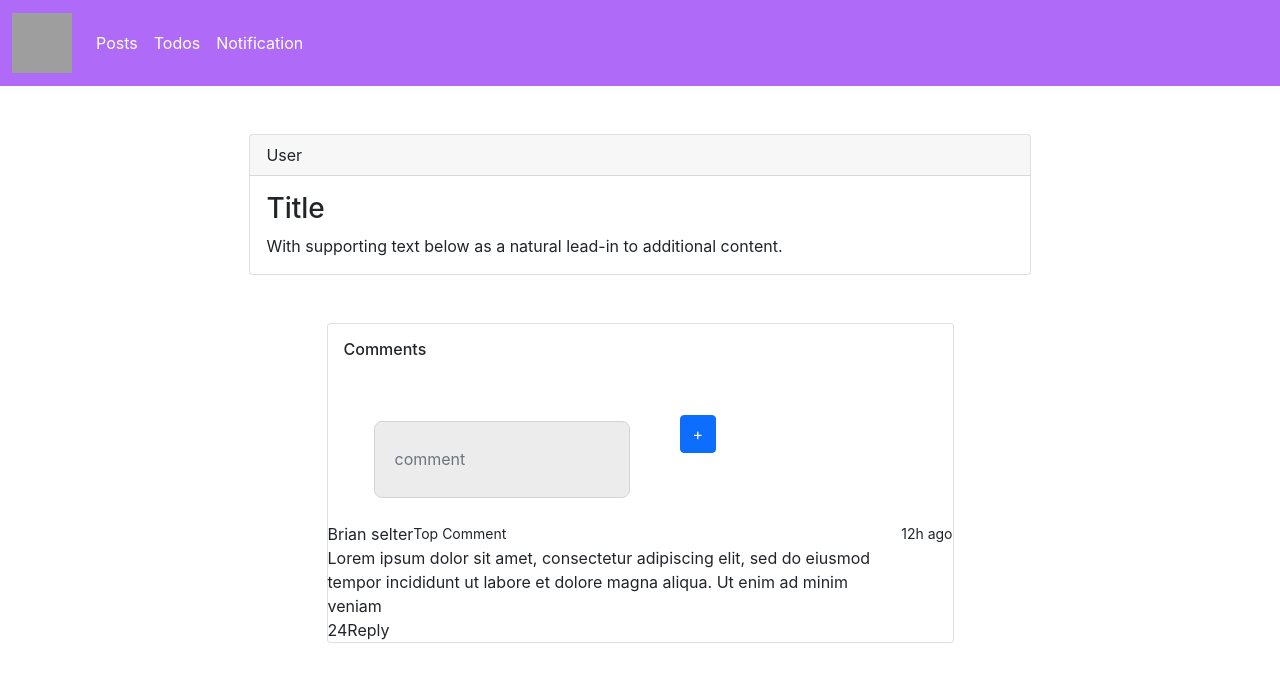
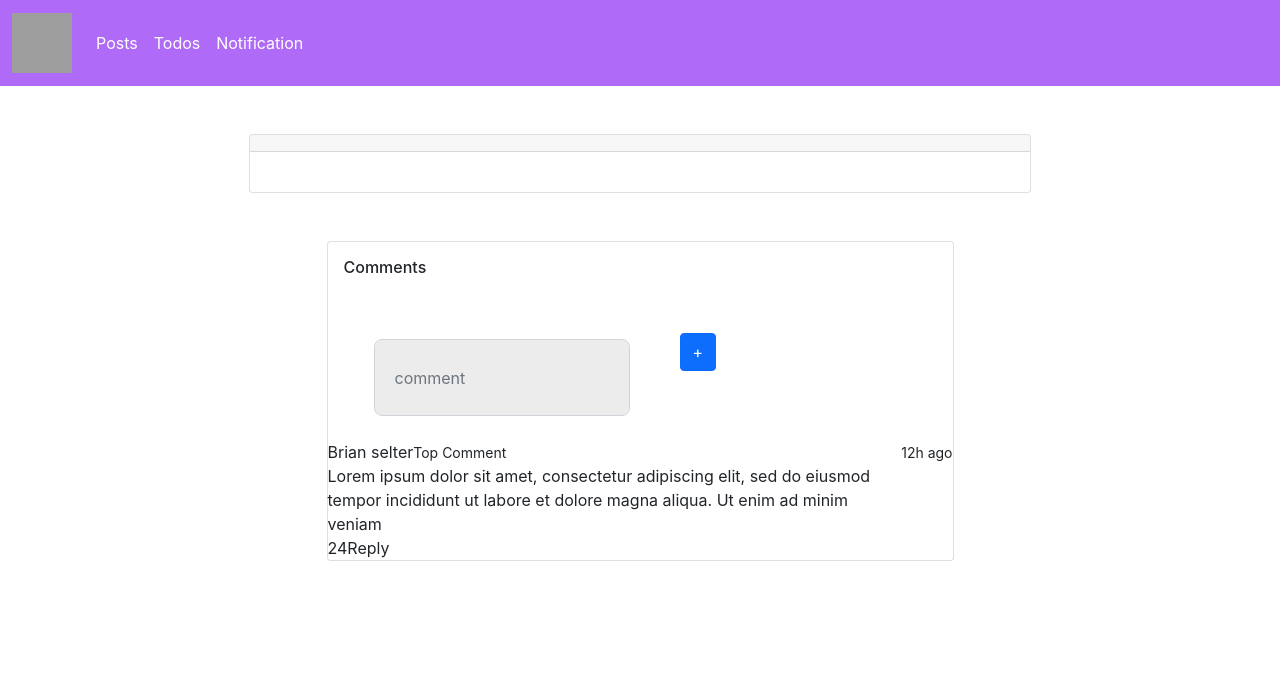
Before and after one commit to RijalArul/personal-blogs-app, a React (Create React App) app: page /posts/1 in a window 1280 px wide. Shown: the top 682 px of the page. Built offline with nearby package versions, Linux system fonts and the light colour scheme; no server answers; sample sign-in values are in the browser's storage; grey boxes are pictures that could not be loaded.

Commit message:
Updated success render post

```diff
--- a/src/features/postDetail.js
+++ b/src/features/postDetail.js
@@ -11,20 +11,15 @@ function PostDetail () {
     dispatch(actionFetchPost(id))
   }, [dispatch])
 
-  console.log(post)
-
   return (
     <>
       <Navbar />
       <div className='container'>
         <div class='card mt-5 card-post-detail'>
-          <div class='card-header'>User</div>
+          <div class='card-header'>{post.user_id}</div>
           <div class='card-body'>
-            <h3>Title</h3>
-            <p class='card-text'>
-              With supporting text below as a natural lead-in to additional
-              content.
-            </p>
+            <h3>{post.title}</h3>
+            <p class='card-text'>{post.body}</p>
           </div>
         </div>
 
```
